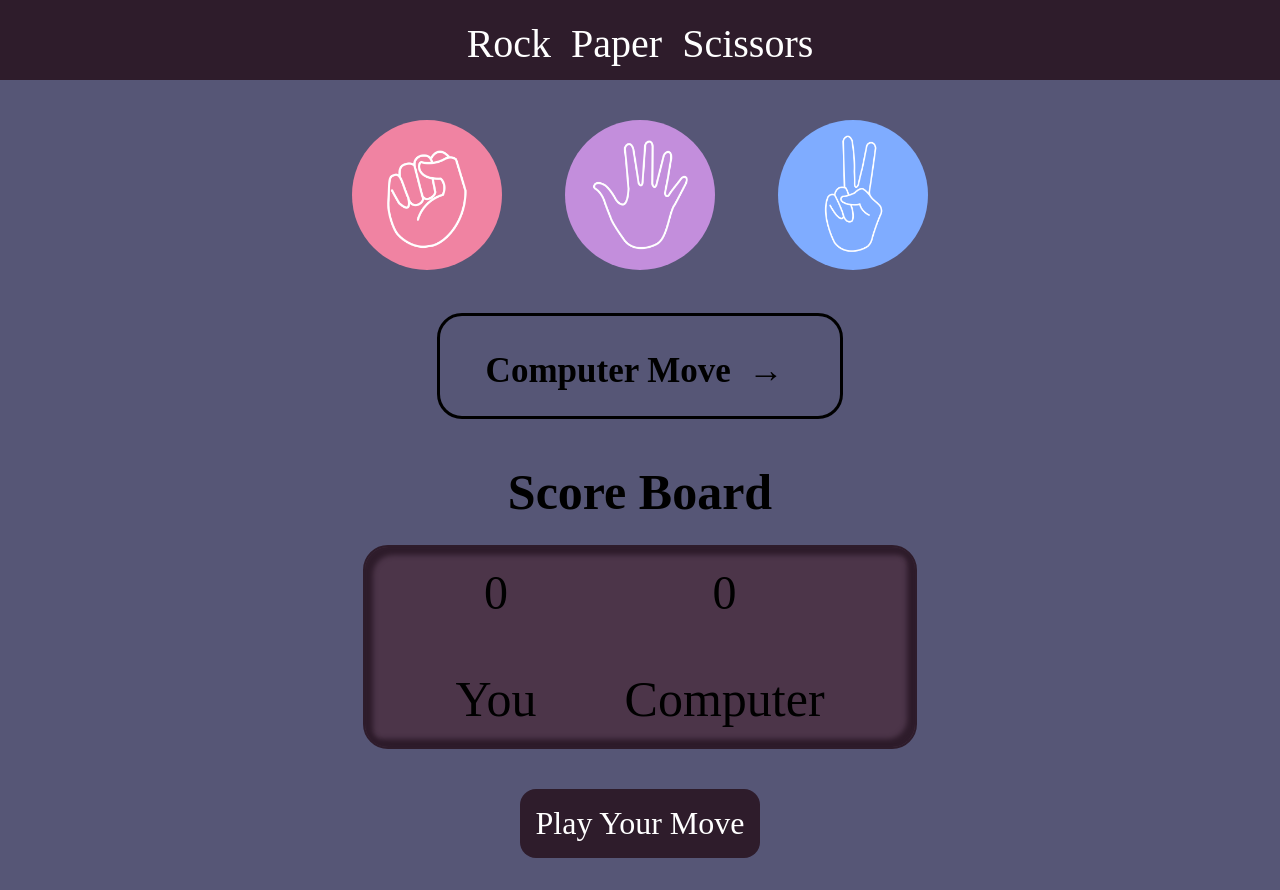
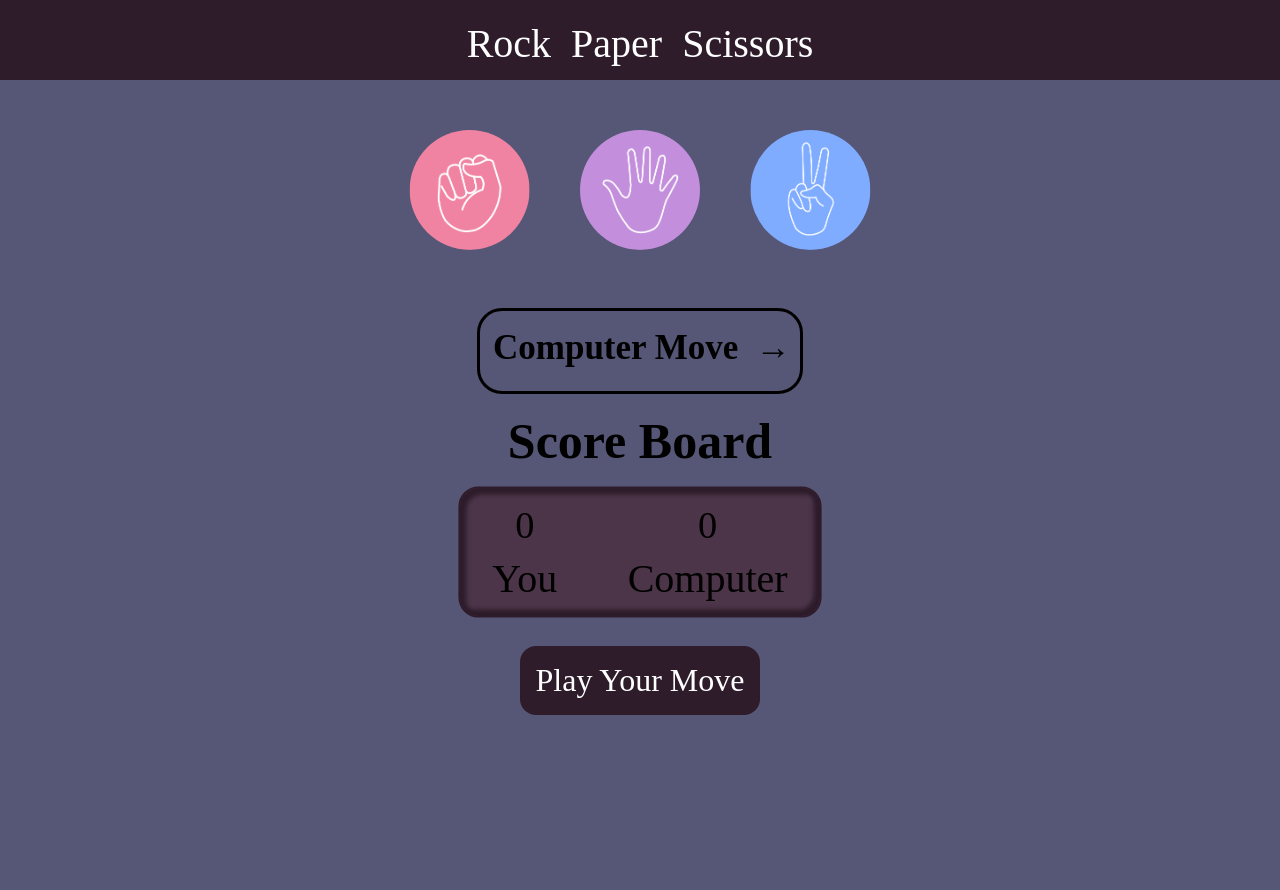
Before and after one commit to AryanRajput5772/Rock-paper-and-scissors-game, a plain HTML site: page index.html in a window 1280 px wide. After the commit the page ends 800 px from the top, so only its background shows below. Drawn offline with Linux system fonts and the light colour scheme.

Commit message:
Adding Style to feature

```diff
--- a/style.css
+++ b/style.css
@@ -10,7 +10,9 @@ body {
   flex-direction: row;
   justify-content: center;
   gap: 3rem;
-  margin-top: 2rem;
+  /* margin-top: 2rem; */
+  transform: scale(0.8);
+  margin-top: 0px !important;
 }
 
 .choice {
@@ -50,7 +52,7 @@ img {
   justify-content: center;
   align-items: center;
   font-size: 2rem;
-  margin-top: 1rem;
+
   gap: 3rem;
 }
 
@@ -67,10 +69,12 @@ img {
 #user-score,
 #comp-score {
   font-size: 3rem;
+  margin-bottom: 10px;
+  margin-top: 10px;
 }
 
 #msg {
-  margin-top: 2.5rem;
+  margin-top: 1rem;
   background-color: #2e1c2b;
   color: #fff;
   font-size: 2rem;
@@ -82,19 +86,24 @@ img {
 .comp {
   font-family: pristina;
   font-size: 50px;
+  margin-top: 10px;
+  margin-bottom: 10px;
 }
 
 .scored {
   display: flex;
   justify-content: center;
+  height: 140px;
+  margin-bottom: 20px;
 }
 
 .score-board {
   border: 2px solid #2e1c2b;
-  height: 200px;
-  width: 550px;
-
+  height: 160px;
+  width: 450px;
+  transform: scale(0.8);
   border-radius: 25px;
+  margin-top: 0;
   background-color: #4c3549;
   box-shadow: inset 5px 5px 5px 3px #2e1c2b, inset -5px -5px 5px 3px #2e1c2b;
 }
@@ -102,8 +111,8 @@ img {
 h4 {
   font-family: pristina;
   font-size: 50px;
-  margin-bottom: 0.5rem;
-  margin-top: 0.5rem;
+  margin-top: 0;
+  margin-bottom: 0;
 }
 
 .comp-choice {
@@ -111,28 +120,31 @@ h4 {
 }
 
 .para {
-  margin-left: 1px;
-  font-size: 2rem;
   font-weight: 800;
   font-family: pristina;
   font-size: 35px;
+  margin-top: 17px;
+  margin-bottom: 0px;
+  position: absolute;
+  margin-left: 3px;
 }
 
 .rock,
 .paper,
 .scissors {
-  display: flex;
-  flex-direction: column;
+  margin-top: 8px !important;
 }
 
 .compinfo {
-  height: 100px;
-  width: 400px;
+  height: 80px;
+  width: 300px;
   display: flex;
-  justify-content: center;
+  justify-content: space-between;
   text-align: center;
   border-radius: 25px;
   border: 3px solid black;
+  padding-left: 10px;
+  padding-right: 10px;
 }
 
 .rock,
```
Also changed, not shown: index.html (+1 -1 lines).
